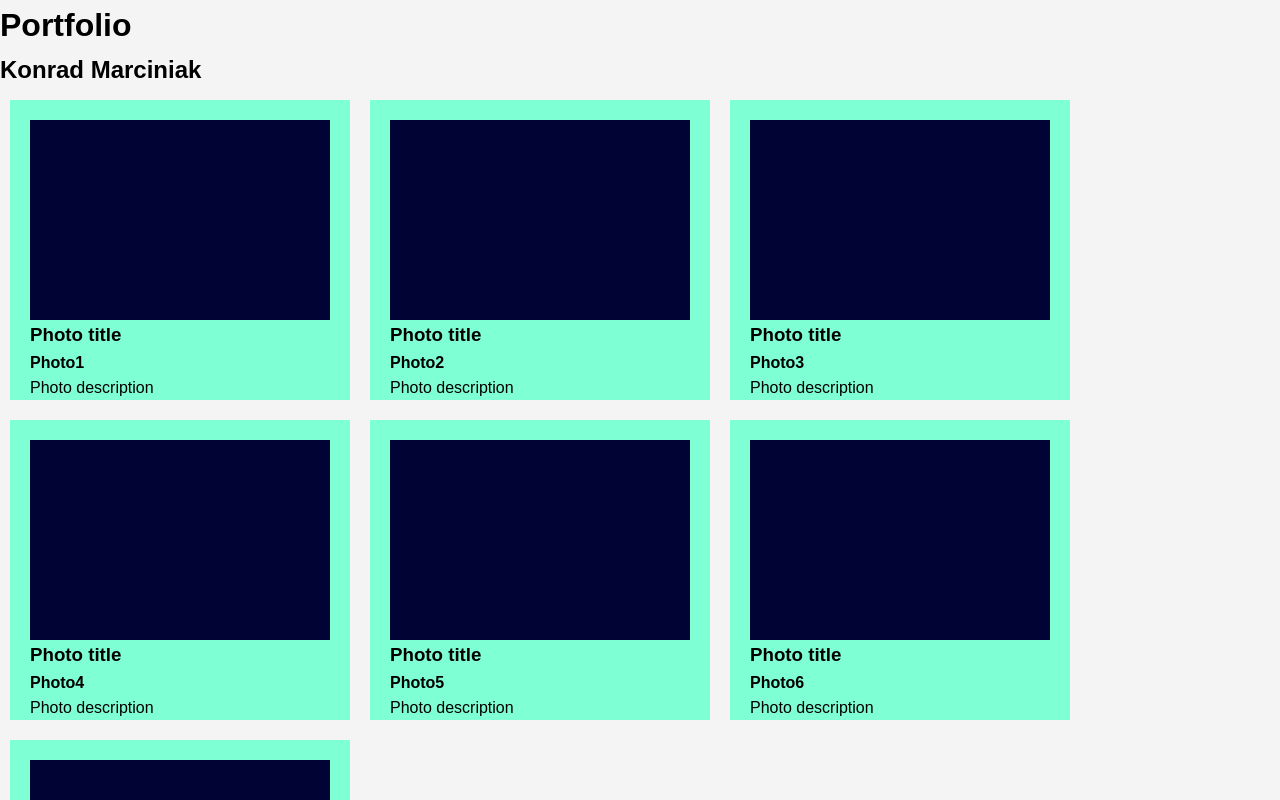
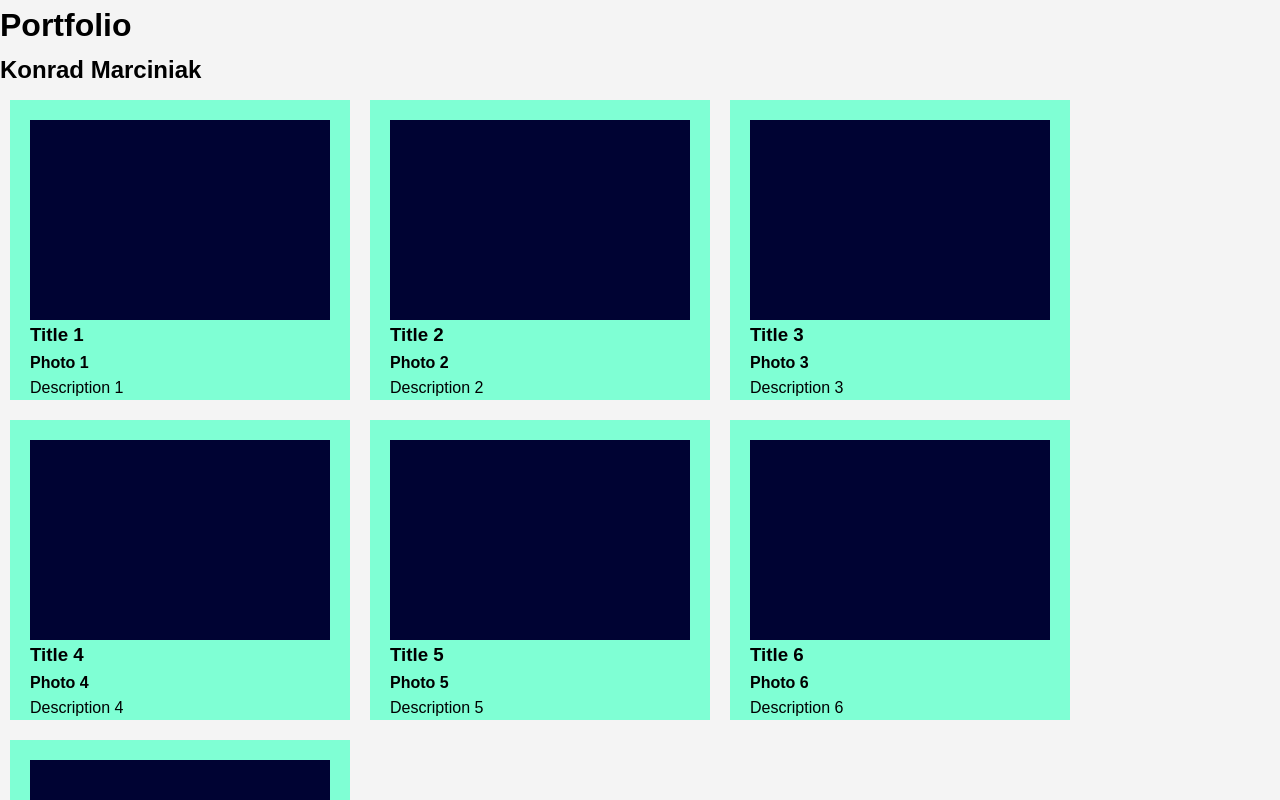
Before and after one commit to frameiteasy/photo-gallery, a React app: page / in a window 1280 px wide. Shown: the top 800 px of the page. Built offline with nearby package versions, Linux system fonts and the light colour scheme.

Commit message:
reading photos from a json file

```diff
--- a/src/App.jsx
+++ b/src/App.jsx
@@ -1,20 +1,25 @@
 import React from 'react';
 import PhotoTile from './components/PhotoTile/PhotoTile.jsx';
 import "./App.scss";
+import getPhotos from './data/photos.jsx';
+
+const photos = getPhotos();
 
 const App = () => {
     return (
     <>
         <h1 className="mainHeader"> Portfolio</h1>
         <h2 className="secondaryHeader">Konrad Marciniak</h2>
+
         <div className="container">
-            <PhotoTile photo="Photo1" title="Photo title" description="Photo description"/>
-            <PhotoTile photo="Photo2" title="Photo title" description="Photo description"/>
-            <PhotoTile photo="Photo3" title="Photo title" description="Photo description"/>
-            <PhotoTile photo="Photo4" title="Photo title" description="Photo description"/>
-            <PhotoTile photo="Photo5" title="Photo title" description="Photo description"/>
-            <PhotoTile photo="Photo6" title="Photo title" description="Photo description"/>
-            <PhotoTile photo="Photo7" title="Photo title" description="Photo description"/>
+            {
+                photos.map( (photo, index) => (
+                    <PhotoTile
+                    key = { index }
+                    photo = { photo }
+                />
+                ))
+            }
         </div>
 
     </>
--- a/src/components/PhotoTile/PhotoTile.jsx
+++ b/src/components/PhotoTile/PhotoTile.jsx
@@ -5,15 +5,15 @@ import "./photoTile.scss";
  * Component should send a request for a picture to the server (callback)
 */
 
-function PhotoTile({photo, title, description}) {
+function PhotoTile({photo}) {
     return(
         <div className="photoTile__wrapper">
             <div className="photoTile__image">
 
             </div>
-            <h3>{title}</h3>
-            <h4>{photo}</h4>
-            <p>{description}</p>
+            <h3>{photo.title}</h3>
+            <h4>{photo.name}</h4>
+            <p>{photo.description}</p>
         </div>
     )
 }
--- /dev/null
+++ b/src/data/photos.json
@@ -0,0 +1,37 @@
+[
+    {
+        "name": "Photo 1",
+        "title": "Title 1",
+        "description": "Description 1"
+    },
+    {
+        "name": "Photo 2",
+        "title": "Title 2",
+        "description": "Description 2"
+    },
+    {
+        "name": "Photo 3",
+        "title": "Title 3",
+        "description": "Description 3"
+    },
+    {
+        "name": "Photo 4",
+        "title": "Title 4",
+        "description": "Description 4"
+    },
+    {
+        "name": "Photo 5",
+        "title": "Title 5",
+        "description": "Description 5"
+    },
+    {
+        "name": "Photo 6",
+        "title": "Title 6",
+        "description": "Description 6"
+    },
+    {
+        "name": "Photo 1",
+        "title": "Title 1",
+        "description": "Description 1"
+    }
+]
--- /dev/null
+++ b/src/data/photos.jsx
@@ -0,0 +1,7 @@
+import photos from './photos.json';
+
+const getPhotos = () => {
+    return photos;
+}
+
+export default getPhotos;
```
